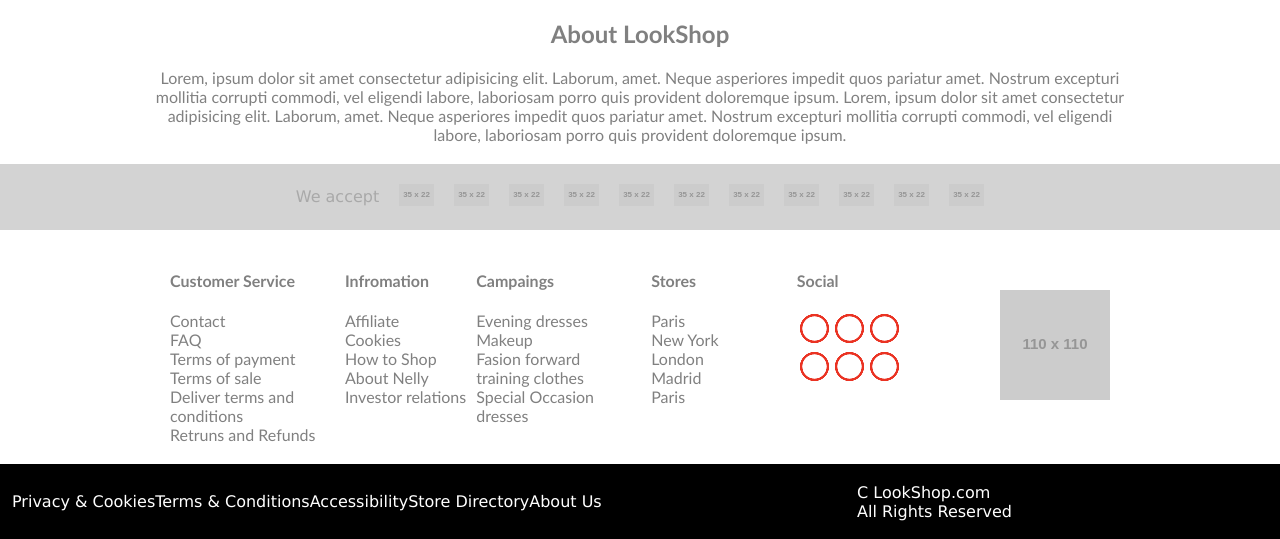
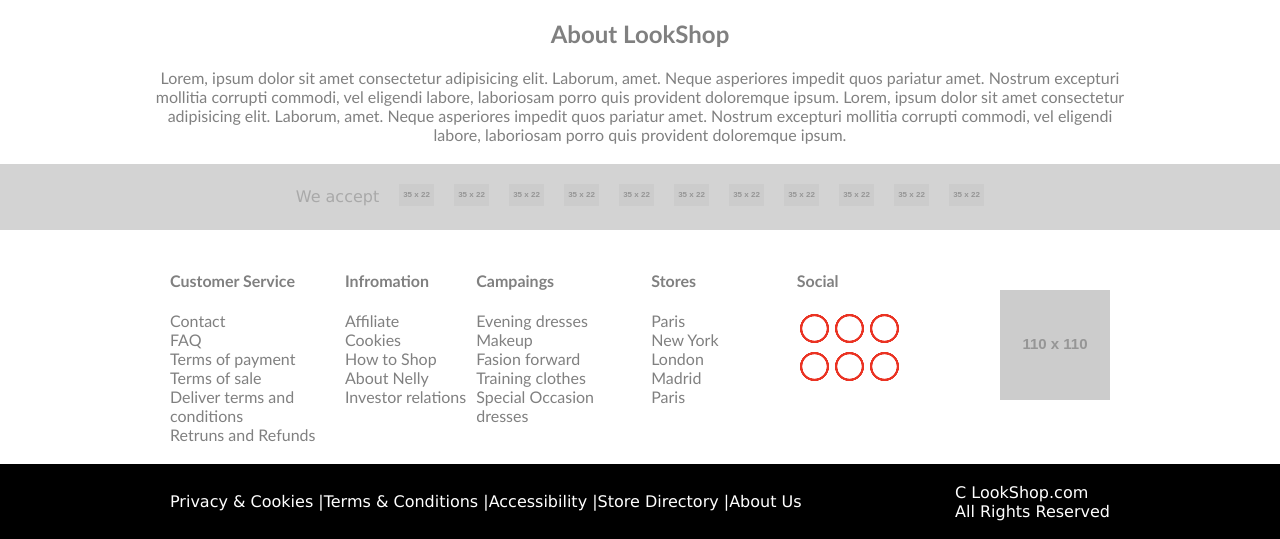
Before and after one commit to strupello/OnePage2, a website built with webpack: page index.html in a window 1280 px wide. Shown: the part 2236-2775 px from the top of the page. Built offline with nearby package versions, Linux system fonts and the light colour scheme.

Commit message:
litle change in footer

```diff
--- a/css/style.css
+++ b/css/style.css
@@ -500,20 +500,32 @@
   background-color: black;
   color: white;
 }
-.footer-info {
-  width: 100%;
-  max-width: 1000px;
+.footer-info{
+  display: flex;
+  justify-content: center;
+}
+.footer-inside {
+  width: 940px;
   height: 75px;
   display: flex;
+  justify-content: space-between;
   align-items: center;
-  justify-content: space-between;
+
 }
 .footer-text {
+  display: none;
+}
+.footer-copyright {
+  white-space: nowrap;
+}
+@media (min-width: 640px) {
+
+  .footer-text {
   display: flex;
   justify-content: center;
   align-items: center;
+  white-space: nowrap;
 }
-@media (min-width: 640px) {
   .menu-card-main {
     padding: 0 0.75rem;
   }
--- a/index.html
+++ b/index.html
@@ -386,7 +386,7 @@
             <p>Fasion forward</p>
           </a>
           <a href="">
-            <p>training clothes</p>
+            <p>Training clothes</p>
           </a>
           <a href="">
             <p>Special Occasion dresses</p>
@@ -425,16 +425,16 @@
       <div class="pre-footer-3-3"><img src="https://placehold.co/110x110/006000/006000/png" alt=""></div>
     </section>
   </main>
-  <footer class="wrapper">
-    <div class="footer-info">
+  <footer class="footer-info wrapper">
+    <div class="footer-inside">
       <div class="footer-text">
-        <p>Privacy & Cookies</p>
-        <p>Terms & Conditions</p>
-        <p>Accessibility</p>
-        <p> Store Directory</p>
-        <p>About Us</p>
+        <p>Privacy & Cookies |</p>
+        <p> Terms & Conditions |</p>
+        <p> Accessibility |</p>
+        <p> Store Directory |</p>
+        <p> About Us</p>
       </div>
-      <div>
+      <div class="footer-copyright">
         <p>C LookShop.com</p>
         <p>All Rights Reserved</p>
       </div>
```
